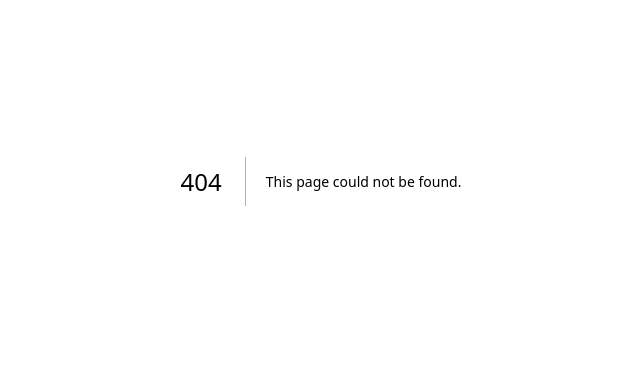
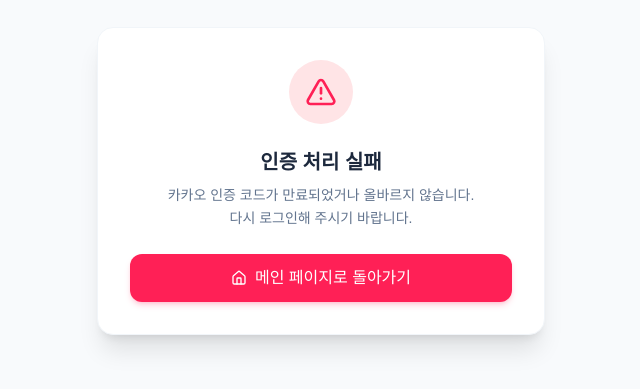
Before and after one commit to SehyeokKim/our-date-map, a Next.js app: page /auth/auth-code-error in a window 1280 px wide. Before the commit this address had no page. Shown: the part 219-608 px from the top of the page, without its empty margins (319-959 px from the left). Built offline with nearby package versions, Linux system fonts and the light colour scheme.

Commit message:
feat: implement Supabase OAuth callback flow with custom hook and error handling page

```diff
--- /dev/null
+++ b/src/app/auth/auth-code-error/page.tsx
@@ -0,0 +1,32 @@
+import Link from "next/link";
+import { AlertTriangle, Home } from "lucide-react";
+
+export default function AuthCodeErrorPage() {
+  return (
+    <div className="min-h-screen flex items-center justify-center bg-slate-50 dark:bg-slate-900 px-4">
+      <div className="max-w-md w-full bg-white dark:bg-slate-800 rounded-2xl shadow-xl p-8 text-center space-y-6 border border-slate-100 dark:border-slate-700">
+        <div className="w-16 h-16 bg-rose-100 dark:bg-rose-900/30 text-rose-500 rounded-full flex items-center justify-center mx-auto">
+          <AlertTriangle className="w-8 h-8" />
+        </div>
+
+        <div className="space-y-2">
+          <h1 className="text-xl font-bold text-slate-800 dark:text-slate-100">
+            인증 처리 실패
+          </h1>
+          <p className="text-sm text-slate-500 dark:text-slate-400 leading-relaxed">
+            카카오 인증 코드가 만료되었거나 올바르지 않습니다.<br />
+            다시 로그인해 주시기 바랍니다.
+          </p>
+        </div>
+
+        <Link
+          href="/"
+          className="inline-flex items-center justify-center gap-2 w-full py-3 px-4 rounded-xl bg-rose-500 hover:bg-rose-600 text-white font-medium transition-colors shadow-md shadow-rose-500/20"
+        >
+          <Home className="w-4 h-4" />
+          메인 페이지로 돌아가기
+        </Link>
+      </div>
+    </div>
+  );
+}
--- a/src/app/auth/callback/route.ts
+++ b/src/app/auth/callback/route.ts
@@ -1,5 +1,6 @@
+import { createServerClient } from '@supabase/ssr';
+import { cookies } from 'next/headers';
 import { NextResponse } from 'next/server';
-import { createClient } from '@/lib/supabase/server';
 
 export async function GET(request: Request) {
   const { searchParams, origin } = new URL(request.url);
@@ -7,19 +8,45 @@
   const next = searchParams.get('next') ?? '/';
 
   if (code) {
-    const supabase = await createClient();
+    const cookieStore = await cookies();
+    const supabase = createServerClient(
+      process.env.NEXT_PUBLIC_SUPABASE_URL!,
+      process.env.NEXT_PUBLIC_SUPABASE_ANON_KEY!,
+      {
+        cookies: {
+          getAll() {
+            return cookieStore.getAll();
+          },
+          setAll(cookiesToSet) {
+            try {
+              cookiesToSet.forEach(({ name, value, options }) =>
+                cookieStore.set(name, value, options)
+              );
+            } catch {
+              // The `setAll` method was called from a Server Component.
+              // This can be ignored if you have middleware refreshing user sessions.
+            }
+          },
+        },
+      }
+    );
+
     const { error } = await supabase.auth.exchangeCodeForSession(code);
 
     if (!error) {
       const forwardedHost = request.headers.get('x-forwarded-host');
-      const forwardedProto = request.headers.get('x-forwarded-proto') || 'https';
+      const isLocalEnv = process.env.NODE_ENV === 'development';
 
-      if (forwardedHost) {
-        return NextResponse.redirect(`${forwardedProto}://${forwardedHost}${next}`);
+      if (isLocalEnv) {
+        return NextResponse.redirect(`${origin}${next}`);
+      } else if (forwardedHost) {
+        return NextResponse.redirect(`https://${forwardedHost}${next}`);
+      } else {
+        return NextResponse.redirect(`${origin}${next}`);
       }
-      return NextResponse.redirect(`${origin}${next}`);
     }
   }
 
-  return NextResponse.redirect(`${origin}/?auth_error=1`);
+  // Return the user to an error page if session exchange fails
+  return NextResponse.redirect(`${origin}/auth/auth-code-error`);
 }
--- a/src/hooks/useAuth.ts
+++ b/src/hooks/useAuth.ts
@@ -9,6 +9,17 @@
   const [loading, setLoading] = useState<boolean>(true);
 
   useEffect(() => {
+    // If the browser lands on root (or any path) with OAuth authorization `code`,
+    // forward to /auth/callback to perform exchangeCodeForSession.
+    if (typeof window !== "undefined") {
+      const urlParams = new URLSearchParams(window.location.search);
+      const code = urlParams.get("code");
+      if (code && !window.location.pathname.startsWith("/auth/callback")) {
+        window.location.href = `/auth/callback${window.location.search}`;
+        return;
+      }
+    }
+
     // Check initial active session
     supabase.auth.getSession().then(({ data: { session } }) => {
       setUser(session?.user ?? null);
```
